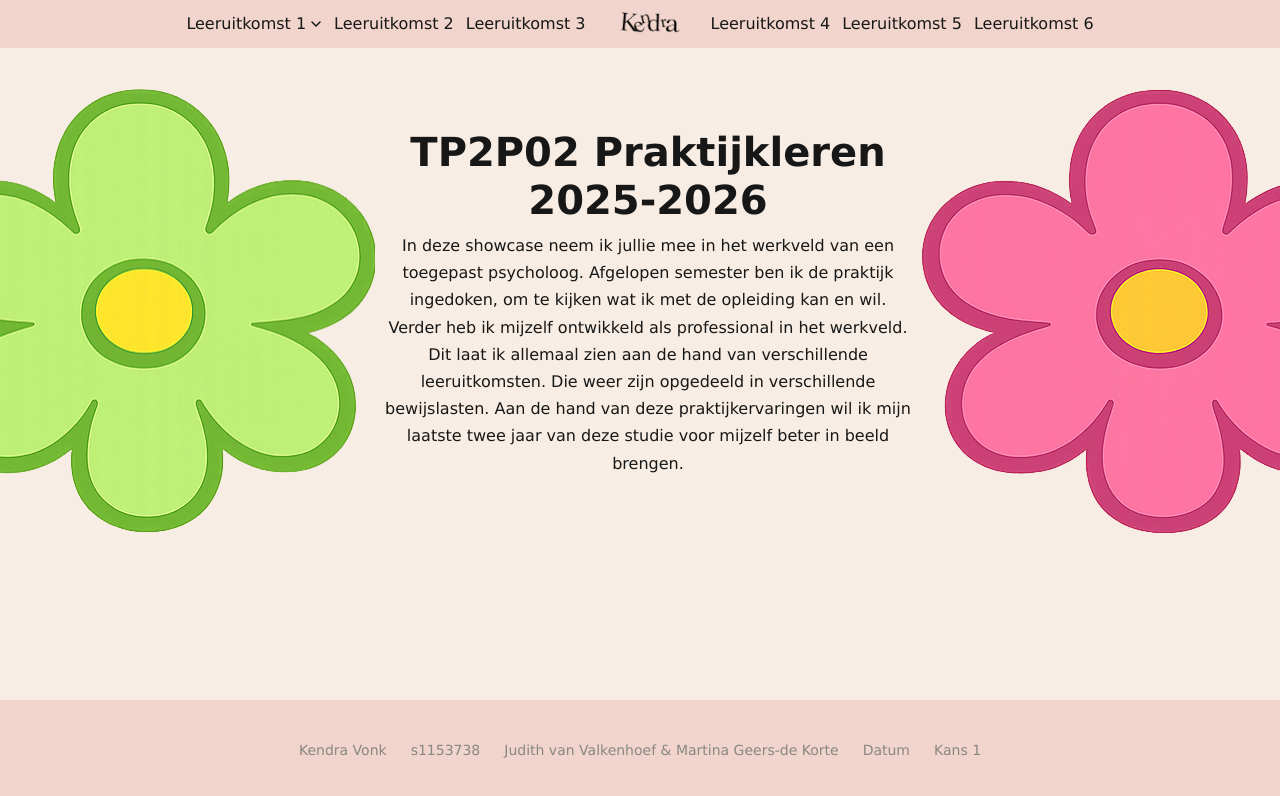
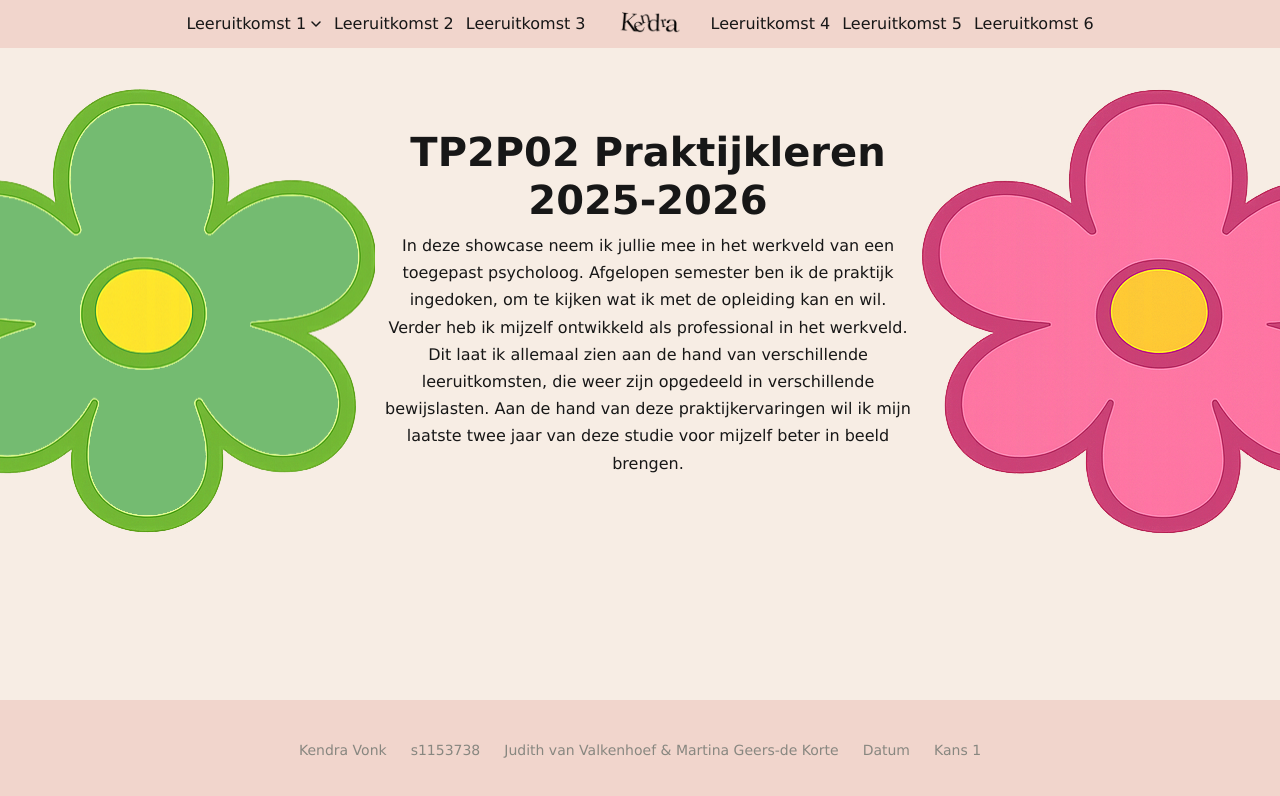
Before and after one commit to TygoHouweling/kendra_project, a Next.js app: page / in a window 1280 px wide. Shown: the top 796 px of the page. Built offline with nearby package versions, Linux system fonts and the light colour scheme.

Commit message:
working homepage

```diff
--- a/app/page.tsx
+++ b/app/page.tsx
@@ -29,7 +29,7 @@ export default function Home() {
             </p>
             <p>
               Verder heb ik mijzelf ontwikkeld als professional in het werkveld.
-              Dit laat ik allemaal zien aan de hand van verschillende leeruitkomsten. Die weer zijn opgedeeld in verschillende bewijslasten.
+              Dit laat ik allemaal zien aan de hand van verschillende leeruitkomsten, die weer zijn opgedeeld in verschillende bewijslasten.
               Aan de hand van deze praktijkervaringen wil ik mijn laatste twee jaar van deze studie voor mijzelf beter in beeld brengen.
             </p>
           </div>
```
Also changed, not shown: public/images/flower_green.png.
